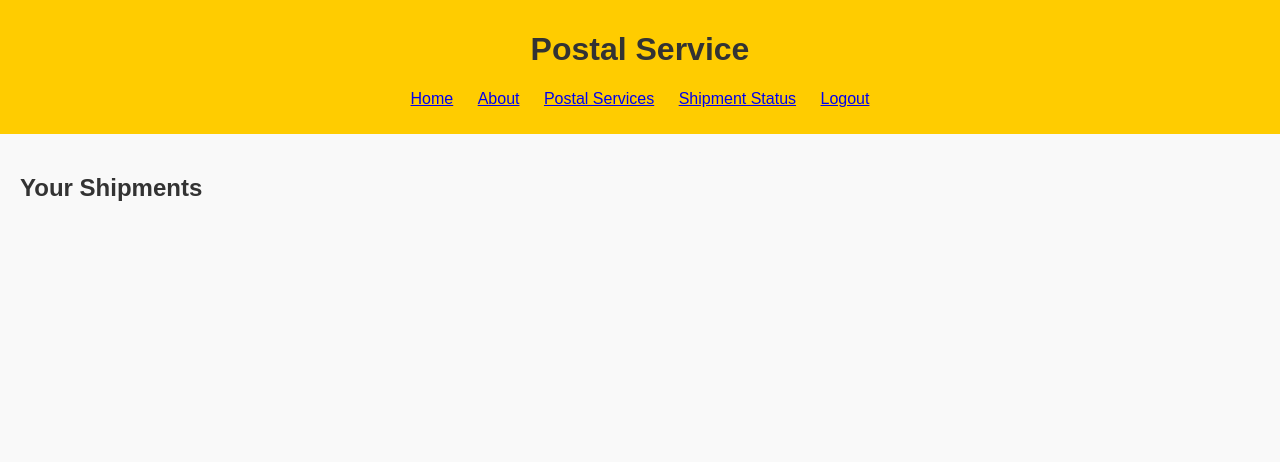
After one commit to beverworrior/Postalservice, a Django app: page /shipment_status/ in a window 1280 px wide. The commit adds this page. Shown: the top 462 px of the page. Run offline with Django 5.2, Linux system fonts and the light colour scheme; a user stored in the database is signed in; data that the repository does not hold is empty.

Commit message:
added the templates

```diff
--- a/main/static/main/styles.css
+++ b/main/static/main/styles.css
@@ -36,3 +36,7 @@ footer {
     bottom: 0;
     width: 100%;
 }
+
+h2 p {
+    text-align: center;
+}
--- a/main/template/main/about.html
+++ b/main/templates/main/about.html
@@ -1,4 +1,5 @@
 {% extends 'main/base.html' %}
+{% load static %}
 
 {% block title %}About{% endblock %}
 
--- a/main/template/main/base.html
+++ b/main/templates/main/base.html
@@ -4,6 +4,7 @@
     <meta charset="UTF-8">
     <meta name="viewport" content="width=device-width, initial-scale=1.0">
     <title>{% block title %}Postal Service{% endblock %}</title>
+    {% load static %}
     <link rel="stylesheet" href="{% static 'main/styles.css' %}">
 </head>
 <body>
@@ -14,6 +15,13 @@
                 <li><a href="{% url 'home' %}">Home</a></li>
                 <li><a href="{% url 'about' %}">About</a></li>
                 <li><a href="{% url 'postal_services' %}">Postal Services</a></li>
+                {% if user.is_authenticated %}
+                    <li><a href="{% url 'shipment_status' %}">Shipment Status</a></li>
+                    <li><a href="{% url 'logout' %}">Logout</a></li>
+                {% else %}
+                    <li><a href="{% url 'login' %}">Login</a></li>
+                    <li><a href="{% url 'register' %}">Register</a></li>
+                {% endif %}
             </ul>
         </nav>
     </header>
--- a/main/template/main/home.html
+++ b/main/templates/main/home.html
@@ -1,4 +1,5 @@
 {% extends 'main/base.html' %}
+{% load static %}
 
 {% block title %}Home{% endblock %}
 
--- a/main/template/main/postal_service.html
+++ b/main/templates/main/postal_services.html
@@ -1,4 +1,5 @@
 {% extends 'main/base.html' %}
+{% load static %}
 
 {% block title %}Postal Services{% endblock %}
 
--- /dev/null
+++ b/main/templates/main/shipment_status.html
@@ -0,0 +1,16 @@
+{% extends 'main/base.html' %}
+
+{% block title %}Shipment Status{% endblock %}
+
+{% block content %}
+<h2>Your Shipments</h2>
+<ul>
+    {% for shipment in shipments %}
+    <li>
+        Tracking Number: {{ shipment.tracking_number }}<br>
+        Status: {{ shipment.status }}<br>
+        Posted At: {{ shipment.created_at }}
+    </li>
+    {% endfor %}
+</ul>
+{% endblock %}
--- a/main/urls.py
+++ b/main/urls.py
@@ -1,8 +1,15 @@
 from django.urls import path
-from .views import home, about, postal_services
+from .views import home, about, postal_services, shipment_status, user_login, user_logout, register, add_shipment, update_shipment
+
 
 urlpatterns = [
     path('', home, name='home'),
     path('about/', about, name='about'),
     path('postal_services/', postal_services, name='postal_services'),
+    path('shipment_status/', shipment_status, name='shipment_status'),
+    path('login/', user_login, name='login'),
+    path('logout/', user_logout, name='logout'),
+    path('register/', register, name='register'),
+    path('add_shipment/', add_shipment, name='add_shipment'),
+    path('update_shipment/<int:pk>/', update_shipment, name='update_shipment'),
 ]
--- a/main/views.py
+++ b/main/views.py
@@ -1,5 +1,9 @@
-from django.shortcuts import render
-from .models import PostalRecord
+from django.shortcuts import render, redirect
+from django.contrib.auth import authenticate, login, logout
+from django.contrib.auth.decorators import login_required
+from .models import PostalRecord, Shipment
+from django.contrib.auth.forms import AuthenticationForm
+from .forms import ShipmentForm, CustomUserCreationForm
 # Create your views here.
 
 def home(request):
@@ -11,3 +15,66 @@ def about(request):
 def postal_services(request):
     records = PostalRecord.objects.all()
     return render(request, 'main/postal_services.html', {'records': records})
+
+@login_required
+def shipment_status(request):
+    shipments = Shipment.objects.filter(user=request.user)
+    return render(request, 'main/shipment_status.html', {'shipments': shipments})
+
+def user_login(request):
+    if request.method == "POST":
+        form = AuthenticationForm(request, data=request.POST)
+        if form.is_valid():
+            username = form.cleaned_data.get('username')
+            password = form.cleaned_data.get('password')
+            user = authenticate(username=username, password=password)
+            if user is not None:
+                login(request, user)
+                return redirect('shipment_status')
+    else:
+        form = AuthenticationForm()
+    return render(request, 'main/login.html', {'form': form})
+
+def user_logout(request):
+    logout(request)
+    return redirect('home')
+
+def register(request):
+    if request.method == 'POST':
+        form = CustomUserCreationForm(request.POST)
+        if form.is_valid():
+            form.save()
+            username = form.cleaned_data.get('username')
+            password = form.cleaned_data.get('password1')
+            user = authenticate(username=username, password=password)
+            if user is not None:
+                login(request, user)
+                return redirect('home')
+    else:
+        form = CustomUserCreationForm()
+    return render(request, 'main/register.html', {'form': form})
+
+@login_required
+def add_shipment(request):
+    if request.method == 'POST':
+        form = ShipmentForm(request.POST)
+        if form.is_valid():
+            shipment = form.save(commit=False)
+            shipment.user = request.user
+            shipment.save()
+            return redirect('shipment_status')
+    else:
+        form = ShipmentForm()
+    return render(request, 'main/add_shipment.html', {'form': form})
+
+@login_required
+def update_shipment(request, pk):
+    shipment = Shipment.objects.get(pk=pk)
+    if request.method == 'POST':
+        form = ShipmentForm(request.POST, instance=shipment)
+        if form.is_valid():
+            form.save()
+            return redirect('shipment_status')
+    else:
+        form = ShipmentForm(instance=shipment)
+    return render(request, 'main/update_shipment.html', {'form': form})
```
Also changed, not shown: main/forms.py (added, +14 -0 lines), main/models.py (+11 -0 lines), main/templates/main/add_shipment.html (added, +12 -0 lines), main/templates/main/update_shipment.html (added, +12 -0 lines), postal_service/settings.py (+8 -0 lines), db.sqlite3, main/migrations/0002_shipment.py (added), main/templates/main/login.html (renamed from main/registration/login.html), main/templates/main/register.html (renamed from main/registration/register.html).
